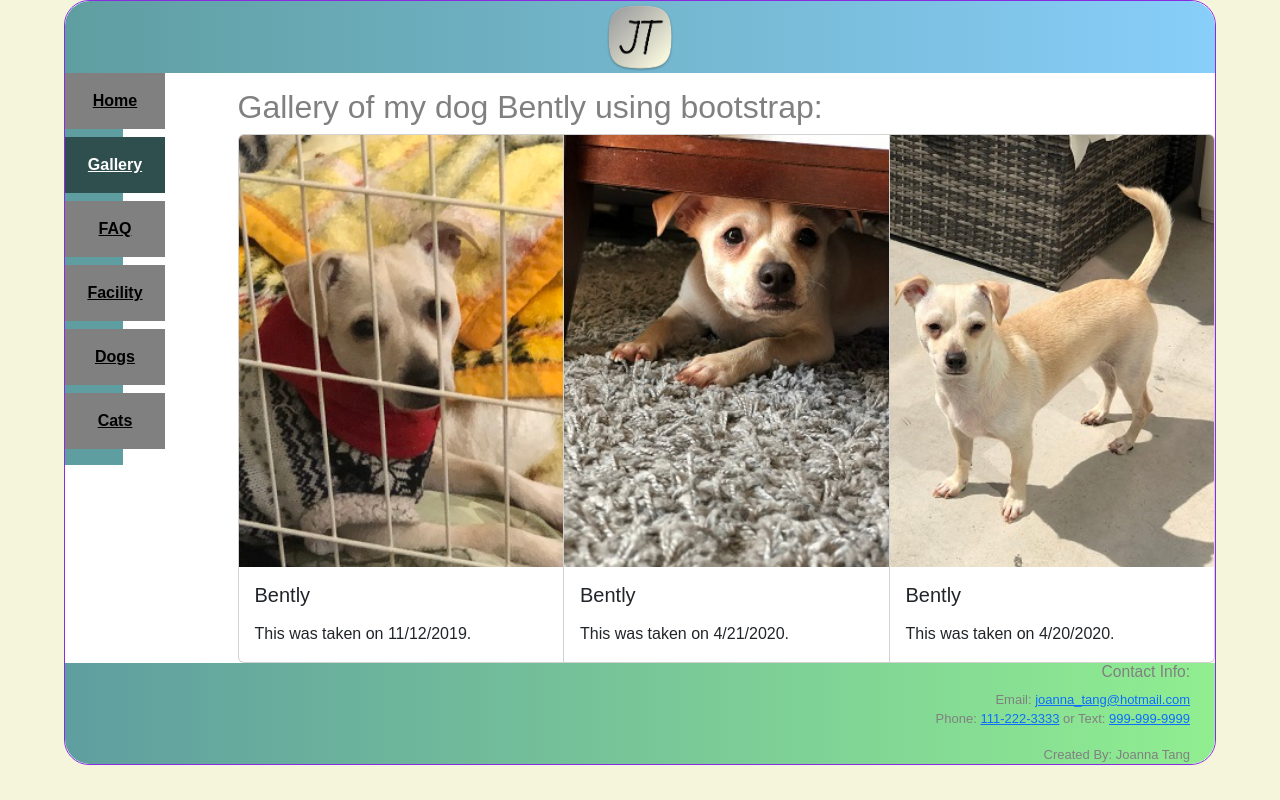
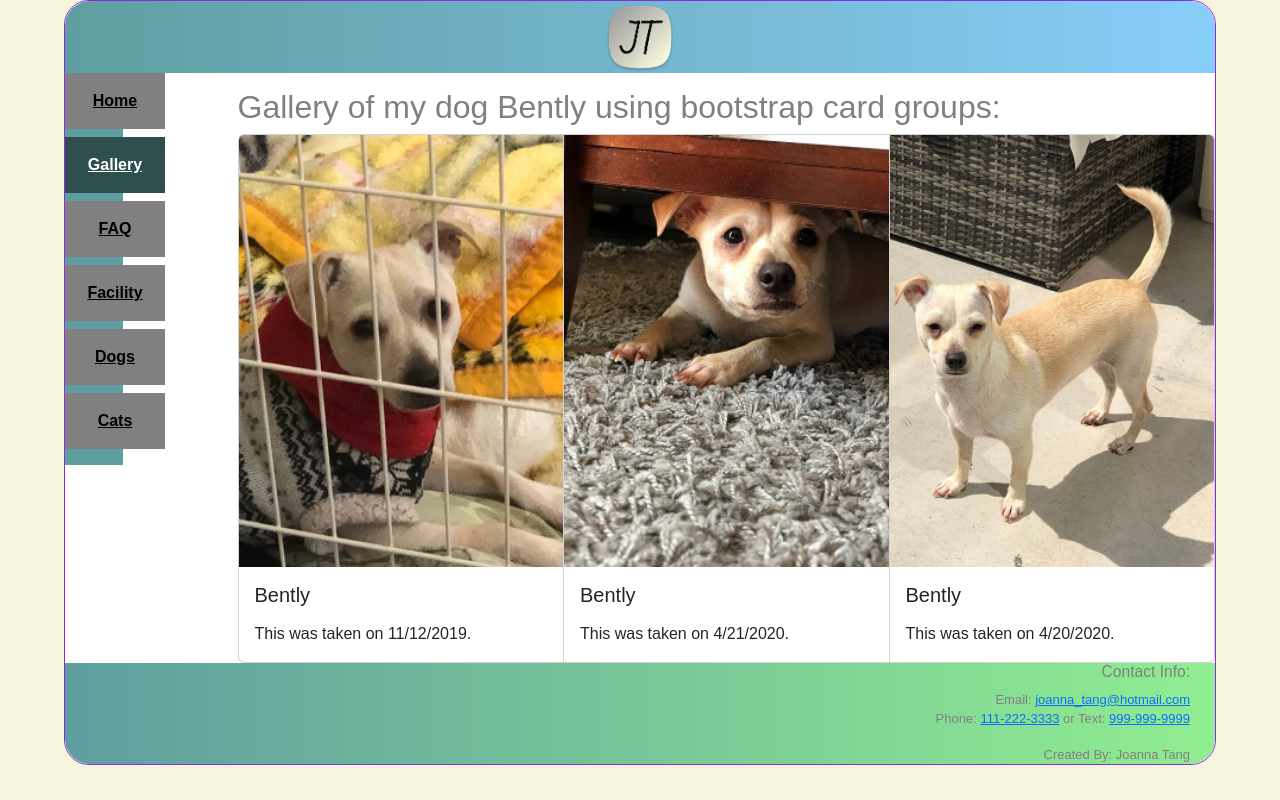
Before and after one commit to joanna-tang/cis132project2-4, a plain HTML site: page gallery2.html in a window 1280 px wide. Drawn offline with nearby package versions, Linux system fonts and the light colour scheme.

Commit message:
Update gallery2.html

```diff
--- a/gallery2.html
+++ b/gallery2.html
@@ -32,7 +32,7 @@
       </ul>
     </nav>
     <main>
-        <h2>Gallery of my dog Bently using bootstrap:</h2>
+        <h2>Gallery of my dog Bently using bootstrap card groups:</h2>
 
         <div class="card-group">
           <div class="card">
```
